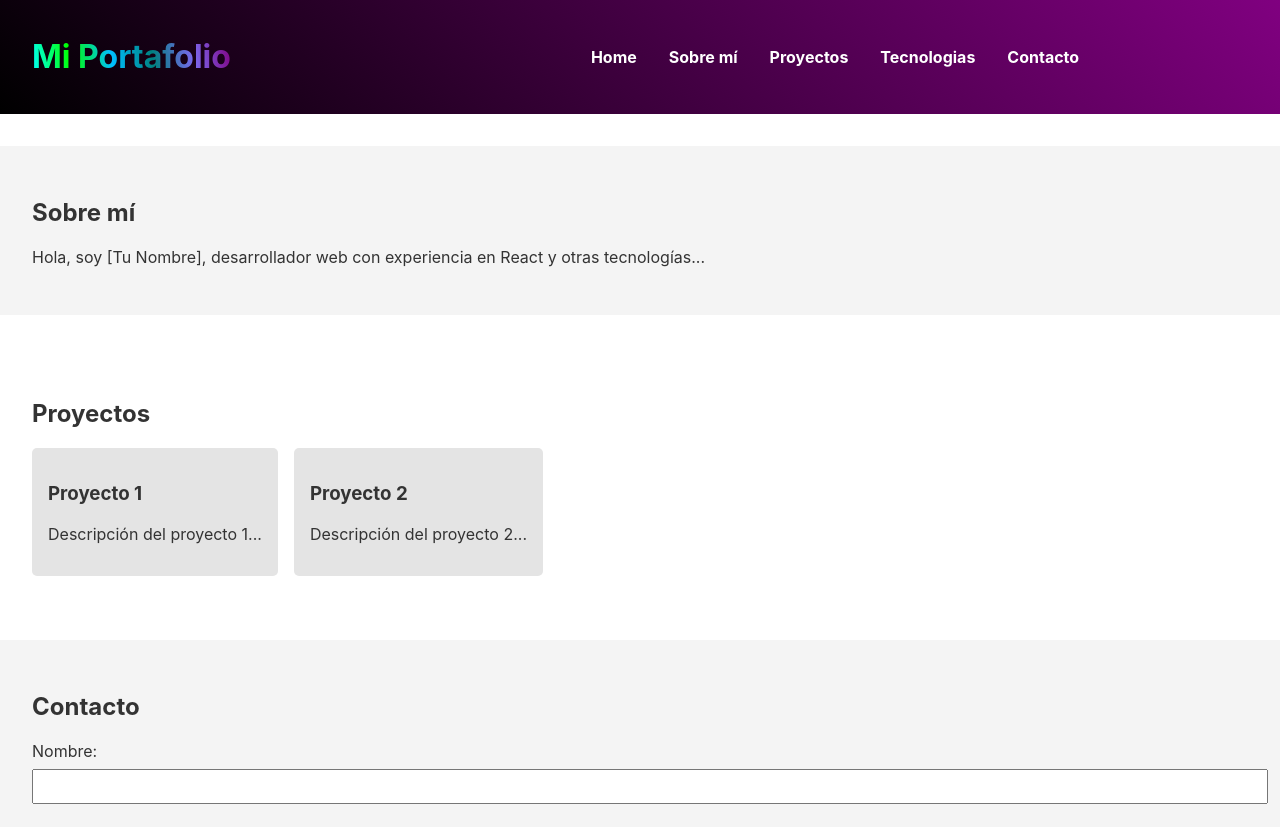
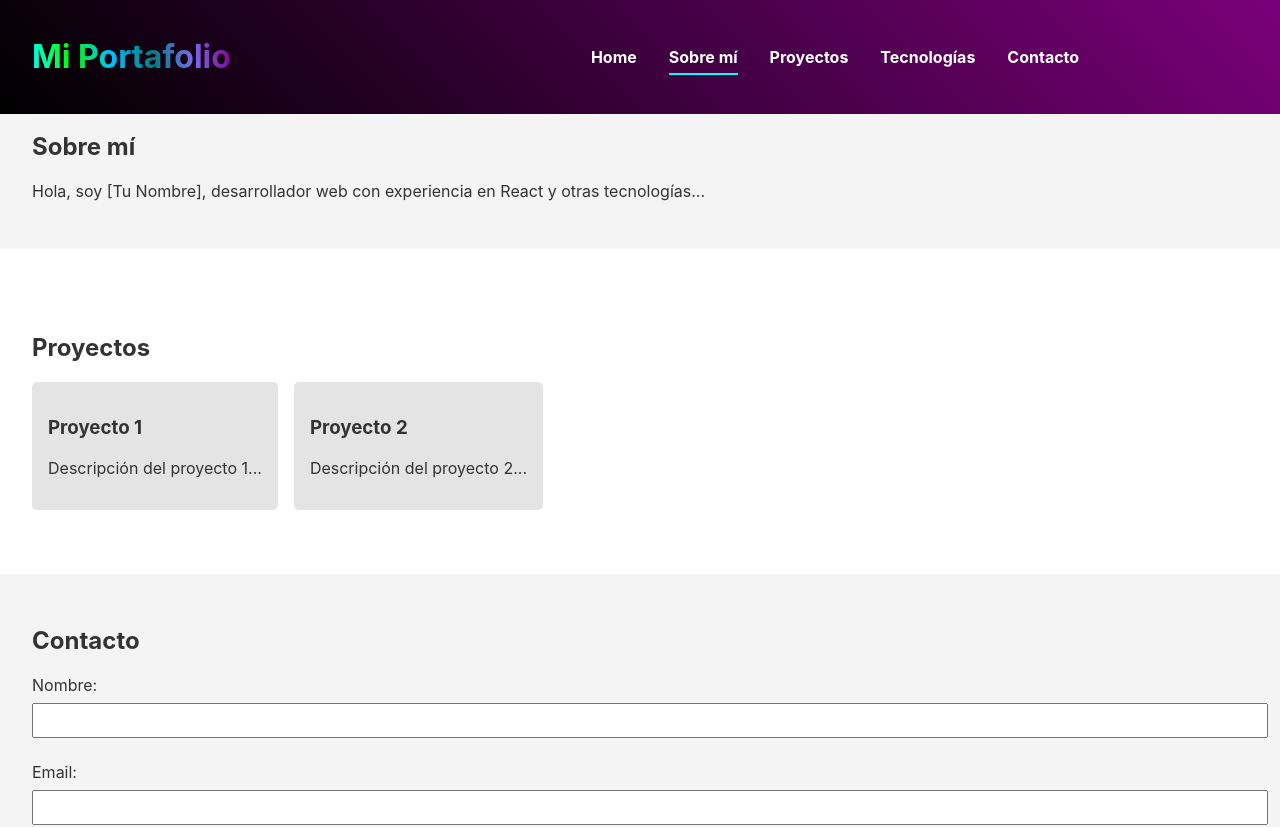
Before and after one commit to OscarEscriba/TareasSTWOscarEscriba21474, a React (Create React App) app in the folder miportafolio/: page / in a window 1280 px wide. Shown: the top 827 px of the page. Built offline with nearby package versions, Linux system fonts and the light colour scheme.

Commit message:
animacion del inicio

```diff
--- a/miportafolio/package.json
+++ b/miportafolio/package.json
@@ -9,6 +9,7 @@
     "react": "^18.3.1",
     "react-dom": "^18.3.1",
     "react-scripts": "5.0.1",
+    "react-scrollspy": "^3.4.3",
     "web-vitals": "^2.1.4"
   },
   "scripts": {
--- a/miportafolio/src/Views/Header.css
+++ b/miportafolio/src/Views/Header.css
@@ -1,10 +1,14 @@
 header {
   display: flex;
-  /* justify-content: space-between; */
   align-items: center;
   padding: 1rem 2rem;
   background: linear-gradient(45deg, #000000, #800080); /* Degradado de negro a morado */
   color: white;
+  width: 100%; /* Asegura que el header ocupe todo el ancho de la pantalla */
+  position: fixed; /* Fija el header en la parte superior */
+  top: 0; /* Posiciona el header en la parte superior */
+  left: 0; /* Alinea el header al borde izquierdo */
+  z-index: 1000; /* Asegura que el header esté por encima de otros elementos */
 }
 
 header h1 {
@@ -19,20 +23,62 @@ header h1 {
 nav ul {
   list-style: none;
   display: flex;
-  justify-content: center; /* Centra los elementos del nav horizontalmente */
   align-items: center; /* Centra los elementos del nav verticalmente */
   gap: 2rem; /* Aumentar el espacio entre elementos */
   padding: 0; /* Eliminar padding predeterminado */
   margin: 0; /* Eliminar margin predeterminado */
-  margin-left: 45vh;
+  margin-left: 45vh; /* centrar los elementos de seleccion */
 }
 
 nav a {
   color: white;
   text-decoration: none;
   font-weight: bold;
+  padding-bottom: 0.5rem; /* Espacio para el borde inferior */
+  position: relative; /* Para el efecto de la barra subrayada */
 }
 
-nav a:hover {
-  text-decoration: underline;
+nav a::after {
+  content: '';
+  position: absolute;
+  bottom: 0;
+  left: 0;
+  width: 0;
+  height: 2px; /* Altura de la barra subrayada */
+  background-color: #00FFFF; /* Color de la barra subrayada */
+  transition: width 0.3s ease-in-out; /* Transición para la animación */
 }
+
+nav a:hover::after,
+.is-current a::after {
+  width: 100%; /* Ancho completo para la barra subrayada */
+}
+
+nav a:hover::after {
+  animation: growRight 0.3s ease-in-out; /* Animación para mostrar la barra subrayada */
+}
+
+.is-current a::after {
+  animation: shrinkRight 0.3s ease-in-out; /* Animación para ocultar la barra subrayada */
+}
+
+@keyframes growRight {
+  from {
+    width: 100%; /* Ancho inicial */
+  }
+  to {
+    width: 0%; /* Ancho final */
+  }
+}
+
+@keyframes shrinkRight {
+  from {
+    width: 0%; /* Ancho inicial */
+  }
+  to {
+    width:100%; /* Ancho final */
+  }
+}
+body {
+  margin-top: 80px; /* Ajusta el margen superior del cuerpo para evitar que el contenido se oculte detrás del header */
+}
--- a/miportafolio/src/Views/Header.js
+++ b/miportafolio/src/Views/Header.js
@@ -1,18 +1,31 @@
-import React from 'react';
+import React, { useEffect } from 'react';
+import Scrollspy from 'react-scrollspy';
 import './Header.css';
 
 const Header = () => {
+  useEffect(() => {
+    const handleHomeClick = () => {
+      window.scrollTo({ top: 0, behavior: 'smooth' });
+    };
+
+    document.getElementById('home-link').addEventListener('click', handleHomeClick);
+
+    return () => {
+      document.getElementById('home-link').removeEventListener('click', handleHomeClick);
+    };
+  }, []);
+
   return (
     <header>
       <h1>Mi Portafolio</h1>
       <nav>
-        <ul>
-          <li><a href='#Home'>Home</a></li>
+        <Scrollspy items={['home', 'about', 'projects', 'tecnologias', 'Contact']} currentClassName="is-current" activeClass="active" offset={-50}>
+          <li><a id="home-link" href="#home">Home</a></li>
           <li><a href="#about">Sobre mí</a></li>
           <li><a href="#projects">Proyectos</a></li>
-          <li><a href="#Tecnologias">Tecnologias</a></li>
-          <li><a href="#contact">Contacto</a></li>
-        </ul>
+          <li><a href="#tecnologias">Tecnologías</a></li>
+          <li><a href="#Contact">Contacto</a></li>
+        </Scrollspy>
       </nav>
     </header>
   );
```
Also changed, not shown: 1 other file (tests, documents, lock files or other folders).
